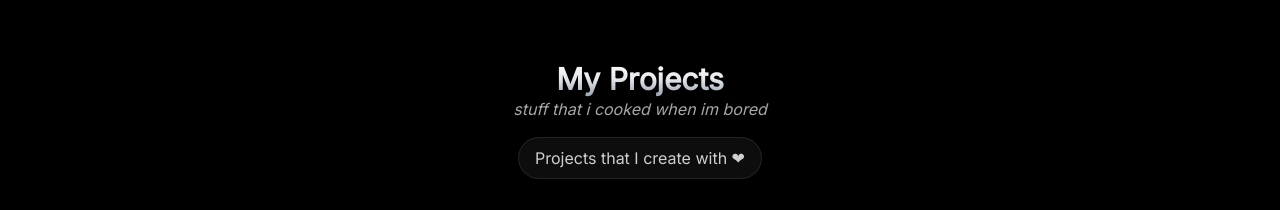
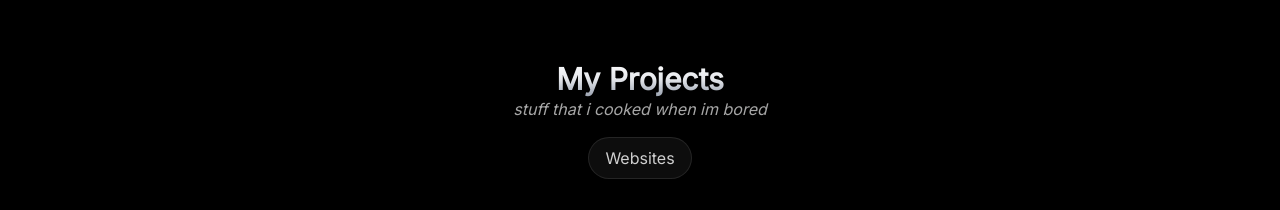
Before and after one commit to khuza08/portofolio, a Next.js app: page / in a window 1280 px wide. Shown: the part 3380-3590 px from the top of the page. Built offline with nearby package versions, Linux system fonts and the light colour scheme; grey boxes are pictures that could not be loaded.

Commit message:
change subtitle card

```diff
--- a/app/components/sections/Projects.tsx
+++ b/app/components/sections/Projects.tsx
@@ -133,7 +133,7 @@ export function Projects() {
           className="bg-white/5 py-2 px-4 m-4 mx-auto w-fit border border-white/10 rounded-full flex items-center justify-center text-center text-white/80"
           data-aos="fade-up"
         >
-          Projects that I create with ❤
+          Websites
         </div>
 
         <div className="grid grid-cols-1 sm:grid-cols-2 md:grid-cols-3 gap-8 mt-8">
```
